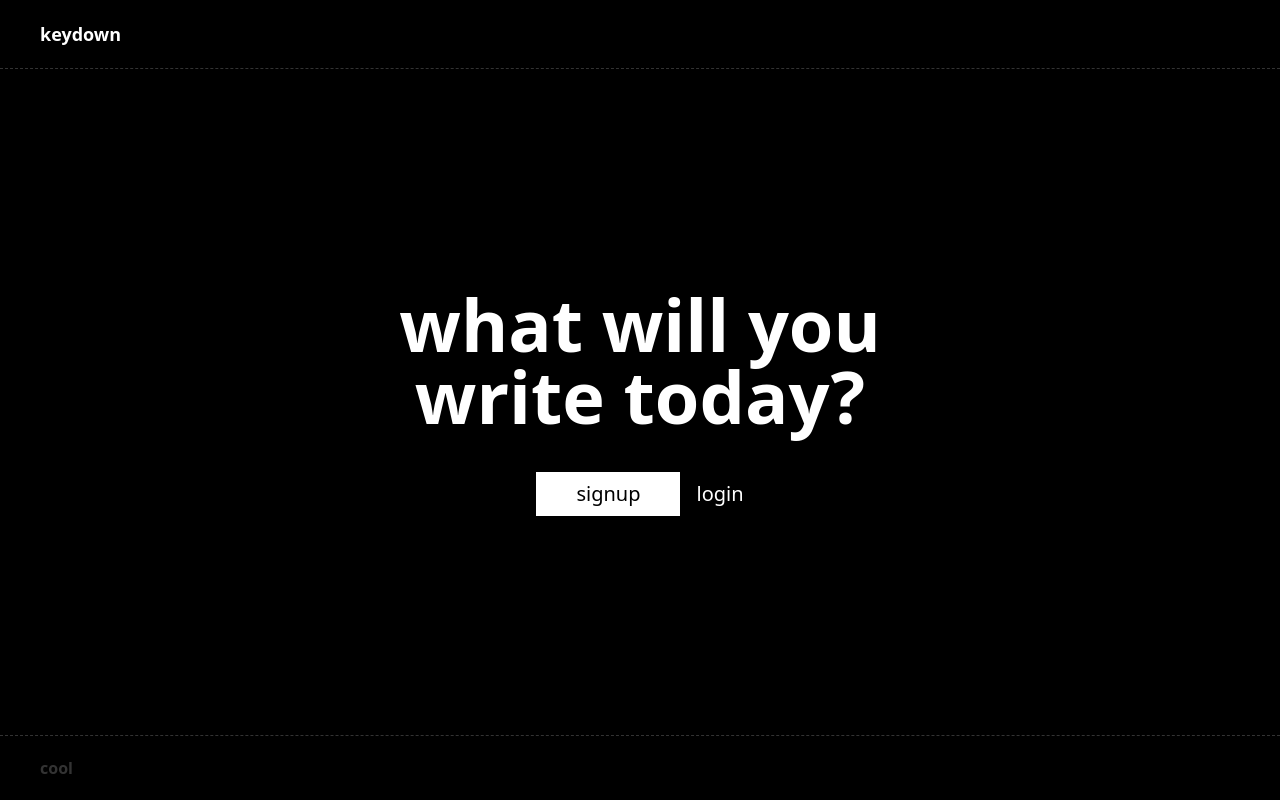
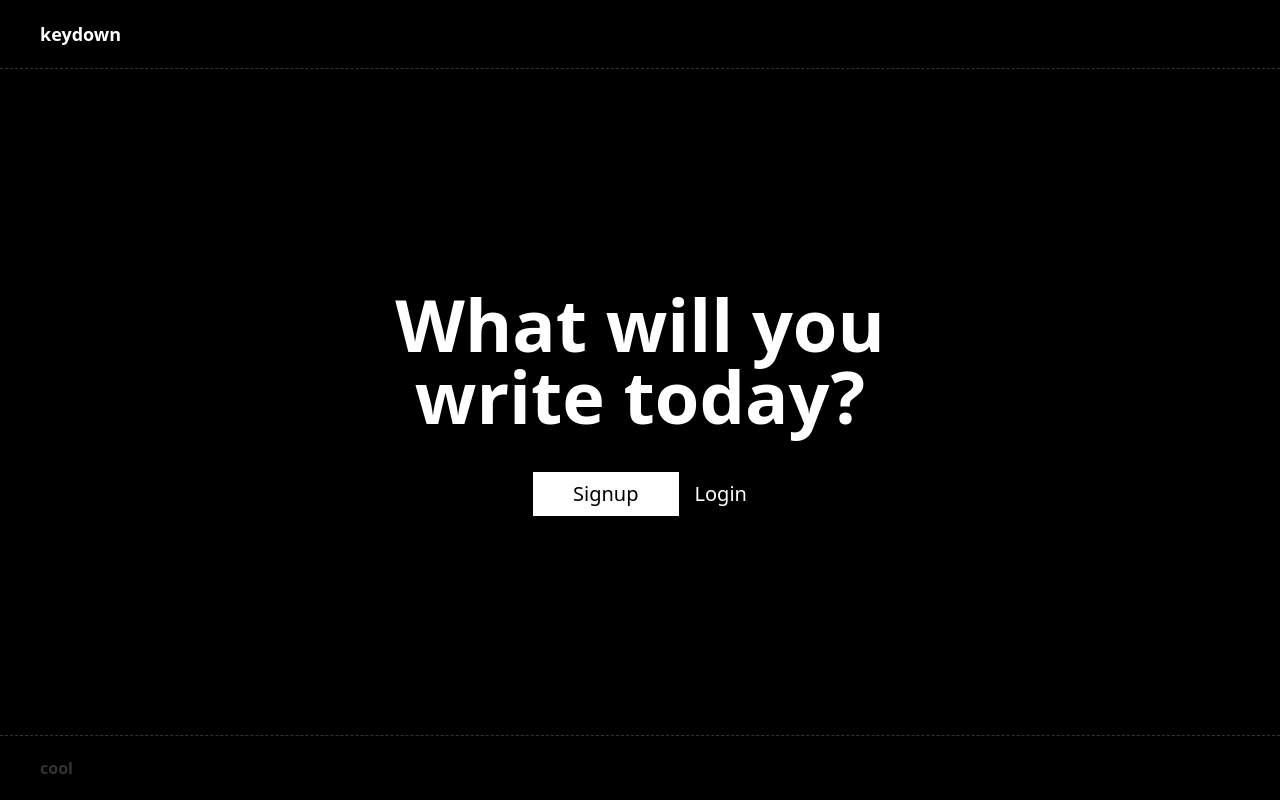
Before and after one commit to akinloluwami/keydown, a Next.js app: page / in a window 1280 px wide. Built offline with nearby package versions, Linux system fonts and the light colour scheme.

Commit message:
ditch lowercase branding shit

```diff
--- a/styles/globals.css
+++ b/styles/globals.css
@@ -6,7 +6,6 @@
 body {
   background: #000;
   color: #fff;
-  text-transform: lowercase;
 }
 
 @layer utilities {
```
